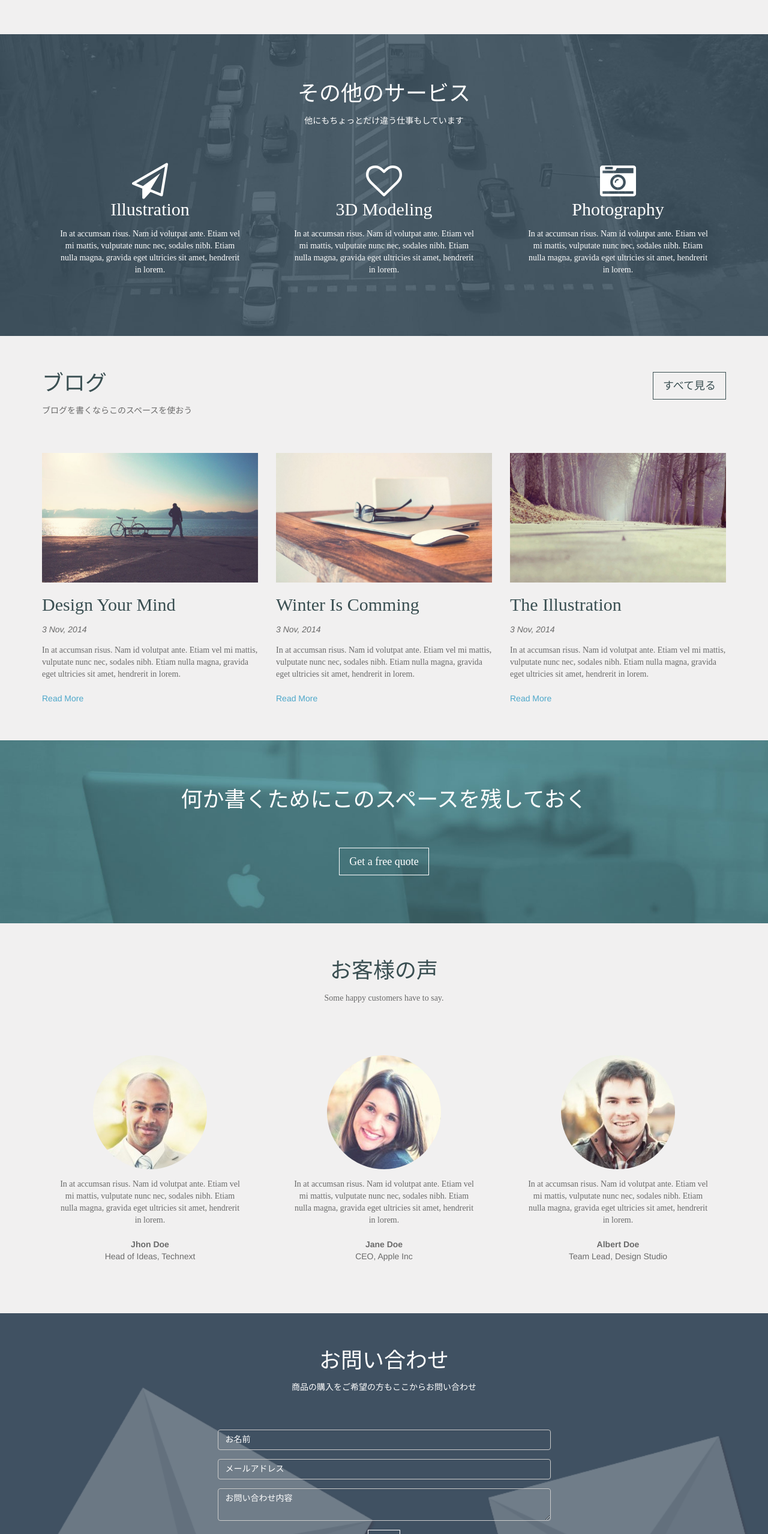
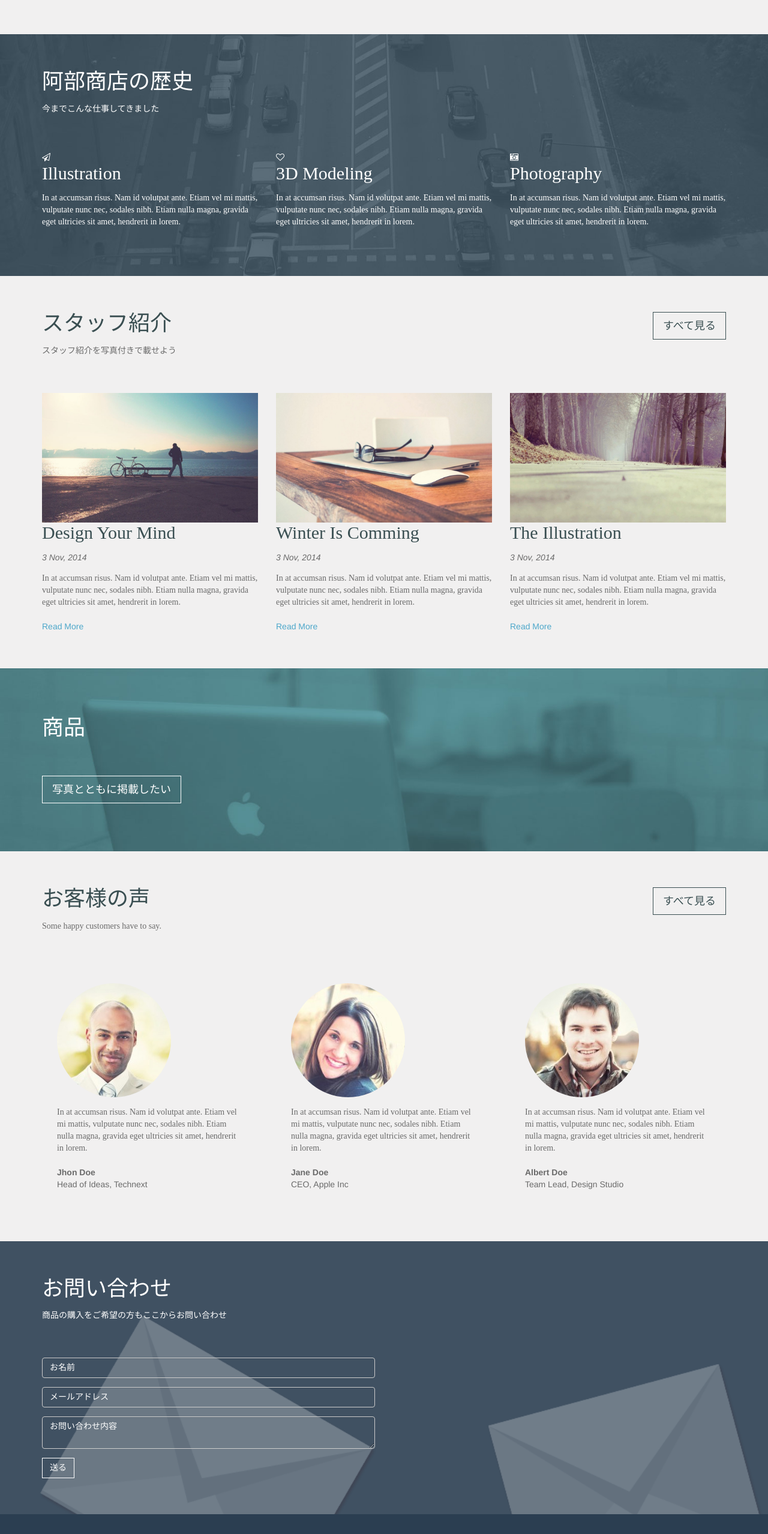
Before and after one commit to hirokazu55555/kesennuma-kakuji, a plain HTML site: page flusk/index.html in a window 1280 px wide. Shown: the part 1486-4043 px from the top of the page at 60% size. Drawn offline with Linux system fonts and the light colour scheme; a script that the page names is missing; a web font is replaced by a local one.

Commit message:
出典の追加

```diff
--- a/flusk/assets/css/style.css
+++ b/flusk/assets/css/style.css
@@ -17,7 +17,7 @@ Text Domain: flusk
 * 01.0 - Global
 * 02.0 - Header
 * 03.0 - Drawer with menu
-* 04.0 - Parallax styles
+* 04.0 - Product styles
 * 05.0 - Recent works
 * 06.0 - Services
 * 07.0 - Blog
@@ -257,7 +257,7 @@ h1, h2, h3, h4, h5, h6{
 
 
 /*////////////////////////////////////////////////////////////////////////
-//  04 - Parallax styles
+//  04 - Product styles
 ///////////////////////////////////////////////////////////////////////*/
 
 .content-block{
@@ -273,7 +273,7 @@ h1, h2, h3, h4, h5, h6{
 	overflow:hidden;
 	padding: 60px 0;
 }
-.parallax{
+.product{
 	padding: 80px 0;
 }
 
@@ -281,11 +281,11 @@ h1, h2, h3, h4, h5, h6{
 	margin-top: 60px;
 }
 
-#services {
+#history {
 	background-image: url(../images/traffic.jpg);
 	color: white;
 }
-#parallax {
+#product {
 	background-image: url(../images/blue_mac2.jpg);
 	color: white;
 }
@@ -294,7 +294,7 @@ h1, h2, h3, h4, h5, h6{
 	color: white;
 	background-color: #405162;
 }
-#parallax h1{
+#product h1{
 	margin-bottom: 60px;
 	color: white;
 }
@@ -356,16 +356,16 @@ h1, h2, h3, h4, h5, h6{
 
 
 /*////////////////////////////////////////////////////////////////////////
-//  06 - Services
+//  06 - History
 ///////////////////////////////////////////////////////////////////////*/
 
-#services h1, #services h2{
+#history h1, #history h2{
 	color: white;
 }
-.service i {
+.history i {
     font-size: 60px;
 }
-.service {
+.history {
     padding: 0 25px;
 }
 
@@ -373,32 +373,32 @@ h1, h2, h3, h4, h5, h6{
 
 
 /*////////////////////////////////////////////////////////////////////////
-//  07 - Blog
+//  07 - Staff
 ///////////////////////////////////////////////////////////////////////*/
 
 
-#blog .blog-post img {
+#staff .staff-post img {
     margin-bottom: 20px;
 }
-#blog .date {
+#staff .date {
     margin-bottom: 15px;
     font-style: italic;
 }
 
 
 /*////////////////////////////////////////////////////////////////////////
-//  08 - Testimonials
+//  08 - Voice
 ///////////////////////////////////////////////////////////////////////*/
 
 
-#testimonials{
+/*#voice{
 	text-align: center;
-}
-#testimonials .testimonial > img {
+}*/
+#voice .testimonial > img {
     border-radius: 100%;
     margin-bottom: 15px;
 }
-#testimonials .testimonial {
+#voice .testimonial {
 	padding: 25px;
 }
 
@@ -450,7 +450,7 @@ h1, h2, h3, h4, h5, h6{
 
 
 @media (max-width: 767px){
-	.blog-post {
+	.staff-post {
 		margin-bottom: 40px;
 	}
 
--- a/flusk/index.html
+++ b/flusk/index.html
@@ -122,30 +122,30 @@
 					<section class="block-body">
 						<div class="row">
 							<div class="col-sm-4">
-								<a href="#" class="recent-work" style="background-image:url(assets/images/rain_1-320x240.jpg)">
-									<span class="btn btn-o-white">コンセプト</span>
+								<a href="#history" class="recent-work" style="background-image:url(assets/images/rain_1-320x240.jpg)">
+									<span class="btn btn-o-white">阿部商店の歴史</span>
 								</a>
 							</div>
 							<div class="col-sm-4">
-								<a href="#" class="recent-work" style="background-image:url(assets/images/min_icons_thumb1-320x240.jpg)">
-									<span class="btn btn-o-white">いままでとこれから</span>
+								<a href="#staff" class="recent-work" style="background-image:url(assets/images/min_icons_thumb1-320x240.jpg)">
+									<span class="btn btn-o-white">スタッフ紹介</span>
 								</a>
 							</div>
 							<div class="col-sm-4">
-								<a href="#" class="recent-work" style="background-image:url(assets/images/flat_icons_thumb.jpg)">
-									<span class="btn btn-o-white">しょうひん</span>
+								<a href="#product" class="recent-work" style="background-image:url(assets/images/flat_icons_thumb.jpg)">
+									<span class="btn btn-o-white">商品</span>
 								</a>
 							</div>
 						</div>
 						<div class="row">
 							<div class="col-sm-4">
-								<a href="#" class="recent-work" style="background-image:url(assets/images/wood-320x240.jpg)">
-									<span class="btn btn-o-white">Lorem Rocks</span>
+								<a href="#voice" class="recent-work" style="background-image:url(assets/images/wood-320x240.jpg)">
+									<span class="btn btn-o-white">お客様の声</span>
 								</a>
 							</div>
 							<div class="col-sm-4">
-								<a href="#" class="recent-work" style="background-image:url(assets/images/bike-320x240.jpg)">
-									<span class="btn btn-o-white">Lorem Rocks</span>
+								<a href="#contact" class="recent-work" style="background-image:url(assets/images/bike-320x240.jpg)">
+									<span class="btn btn-o-white">お問い合わせ</span>
 								</a>
 							</div>
 							<div class="col-sm-4">
@@ -158,11 +158,11 @@
 				</div>
 			</div><!-- #portfolio -->
 
-			<div class="content-block parallax" id="services">
-				<div class="container text-center">
+			<div class="content-block parallax" id="history">
+				<div class="container">
 					<header class="block-heading cleafix">
-							<h1>その他のサービス</h1>
-						<p>他にもちょっとだけ違う仕事もしています</p>
+							<h1>阿部商店の歴史</h1>
+						<p>今までこんな仕事してきました</p>
 					</header>
 					<section class="block-body">
 						<div class="row">
@@ -190,15 +190,15 @@
 						</div>
 					</section>
 				</div>
-			</div><!-- #services -->
+			</div><!-- #history -->
 
 
-			<div class="content-block" id="blog">
+			<div class="content-block" id="staff">
 				<div class="container">
 					<header class="block-heading cleafix">
 						<a href="#" class="btn btn-o btn-lg pull-right">すべて見る</a>
-						<h1>ブログ</h1>
-						<p>ブログを書くならこのスペースを使おう</p>
+						<h1>スタッフ紹介</h1>
+						<p>スタッフ紹介を写真付きで載せよう</p>
 					</header>
 					<section class="block-body">
 						<div class="row">
@@ -226,19 +226,20 @@
 						</div>
 					</section>
 				</div>
-			</div><!-- #blog -->
+			</div><!-- #staff -->
 
 
-			<div class="content-block parallax" id="parallax">
-				<div class="container text-center">
-					<h1>何か書くためにこのスペースを残しておく</h1>
-					<a href="" class="btn btn-o-white btn-lg">Get a free quote</a>
+			<div class="content-block product" id="product">
+				<div class="container">
+					<h1>商品</h1>
+					<a href="" class="btn btn-o-white btn-lg">写真とともに掲載したい</a>
 				</div>
 			</div><!-- #parallax -->
 
-			<div class="content-block" id="testimonials">
+			<div class="content-block" id="voice">
 				<div class="container">
 					<header class="block-heading cleafix">
+						<a href="#" class="btn btn-o btn-lg pull-right">すべて見る</a>
 						<h1>お客様の声</h1>
 						<p>Some happy customers have to say.</p>
 					</header>
@@ -271,18 +272,18 @@
 						</div>
 					</section>
 				</div>
-			</div><!-- /#testimonials -->
+			</div><!-- /#voice -->
 
 
 			<div class="content-block" id="contact">
-				<div class="container text-center">
+				<div class="container">
 					<header class="block-heading cleafix">
 						<h1>お問い合わせ</h1>
 						<p>商品の購入をご希望の方もここからお問い合わせ</p>
 					</header>
 					<section class="block-body">
 						<div class="row">
-							<div class="col-md-6 col-md-offset-3">
+							<div class="col-md-6">
 								<form class="" role="form">
 									<div class="form-group">
 								    	<input type="email" class="form-control form-control-white" id="subject" placeholder="お名前" required>
```
